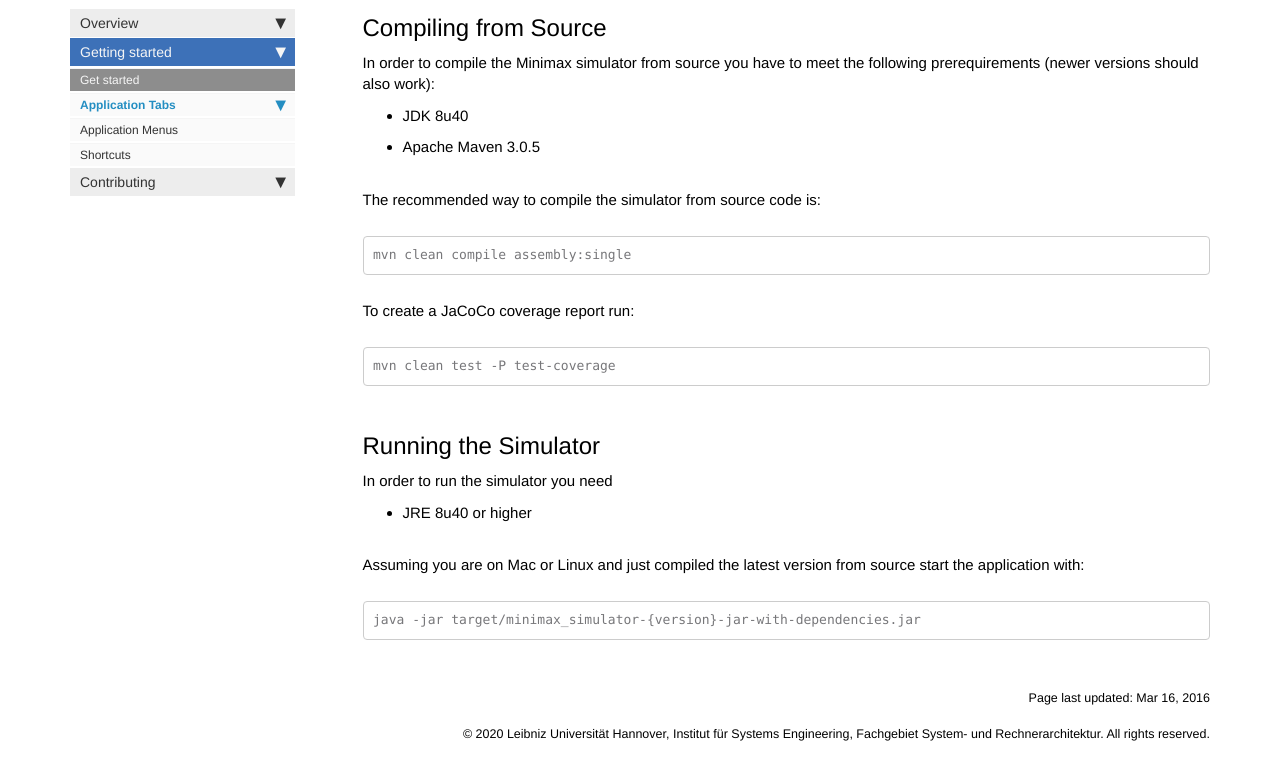
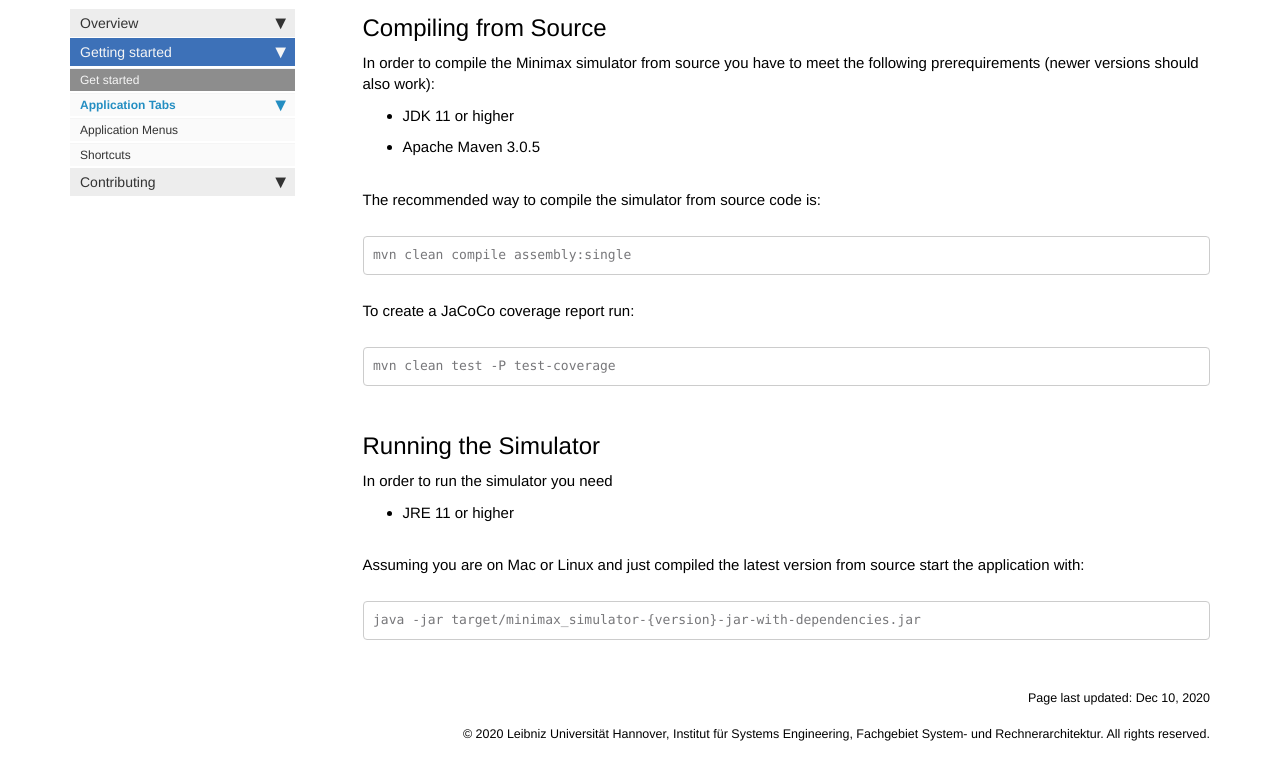
Before and after one commit to luhsra/MinimaxSimulator, a Jekyll site: the page built from requirements.md, in a window 1280 px wide and 1171 px high. Shown: the part 272-1036 px from the top of the window. Built offline with Jekyll 4.4.1, drawn with Linux system fonts in a browser that asks for light colours; nearby versions of some CDN libraries; comment, search, counter and statistics services are not loaded.

Commit message:
update requirements.md
update requirements according to the latest release on master

fixes #53

```diff
--- a/requirements.md
+++ b/requirements.md
@@ -1,6 +1,6 @@
 ---
 title: Get Started
-last_updated: Mar 16, 2016
+last_updated: Dec 10, 2020
 keywords: requirements, java, maven, compile, compiling from source, compiling, source, source code
 ---
 
@@ -8,7 +8,7 @@ keywords: requirements, java, maven, compile, compiling from source, compiling,
 
 In order to compile the Minimax simulator from source you have to meet the following prerequirements (newer versions should also work):
 
-* JDK 8u40
+* JDK 11 or higher
 * Apache Maven 3.0.5
 
 <br />
@@ -26,7 +26,7 @@ mvn clean test -P test-coverage
 
 In order to run the simulator you need
 
-* JRE 8u40 or higher
+* JRE 11 or higher
 
 <br />
 Assuming you are on Mac or Linux and just compiled the latest version from source start the application with:
```
